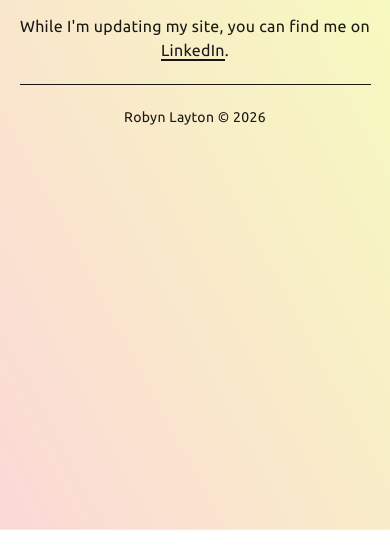
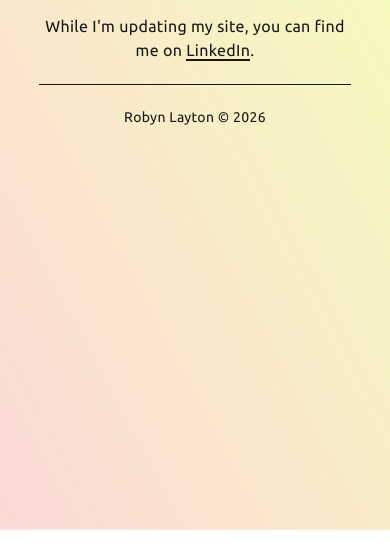
Before and after one commit to rsjl/portfolio, a plain HTML site: page index.html in a window 390 px wide. Shown: the part 287-844 px from the top of the page. Drawn offline with Linux system fonts and the light colour scheme.

Commit message:
Update grid.css

```diff
--- a/css/grid.css
+++ b/css/grid.css
@@ -24,7 +24,8 @@ footer {
 @media screen and (max-width: 768px) {
 
 	.container {
-		width: 80%;
+		width: 75%;
+		padding-top: 25%;
 	}
 
 }
@@ -32,7 +33,7 @@ footer {
 @media screen and (max-width: 425px) {
 
 	.container {
-		width: 90%;
+		width: 80%;
 		padding-top: 50%;
 	}
 
```
